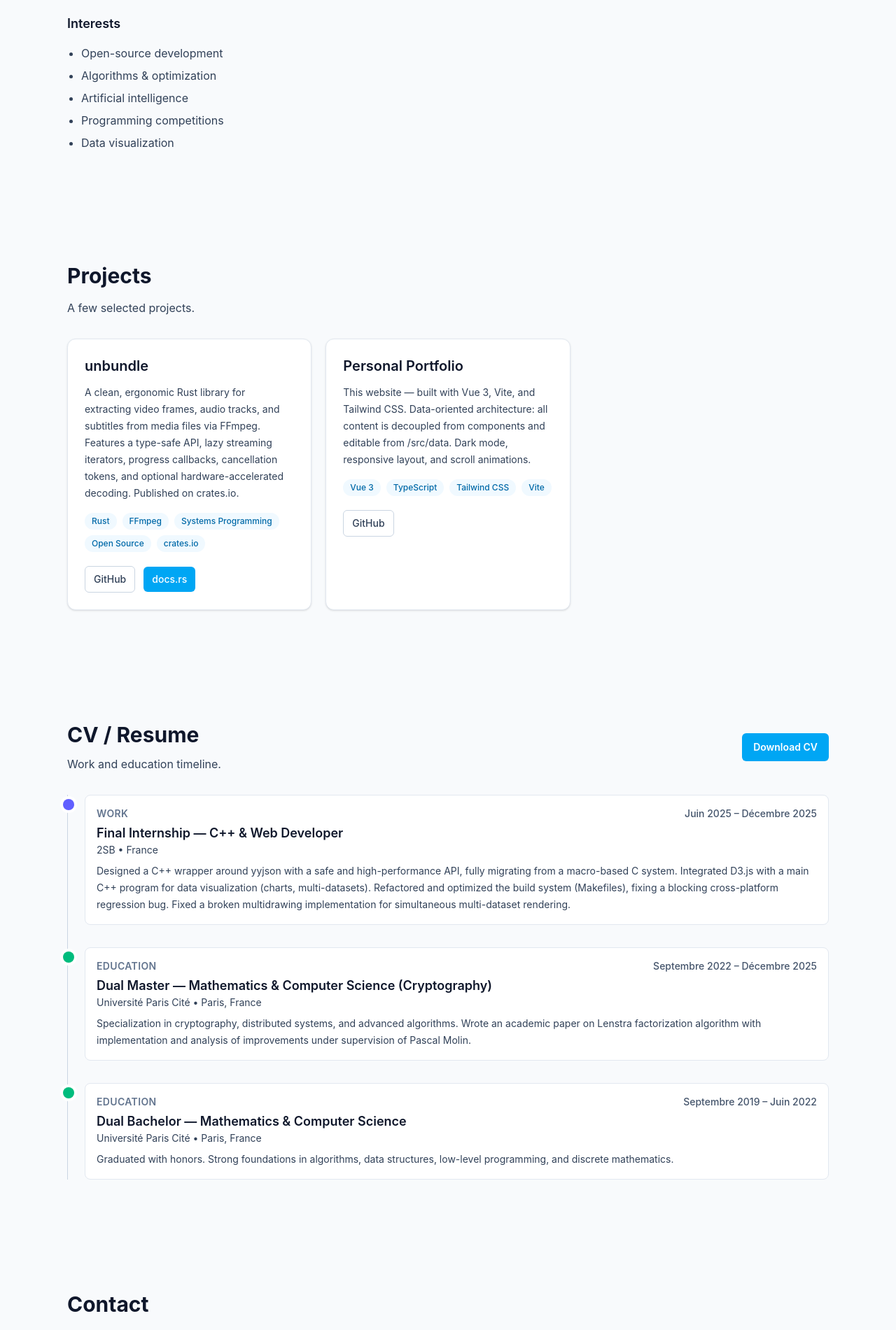
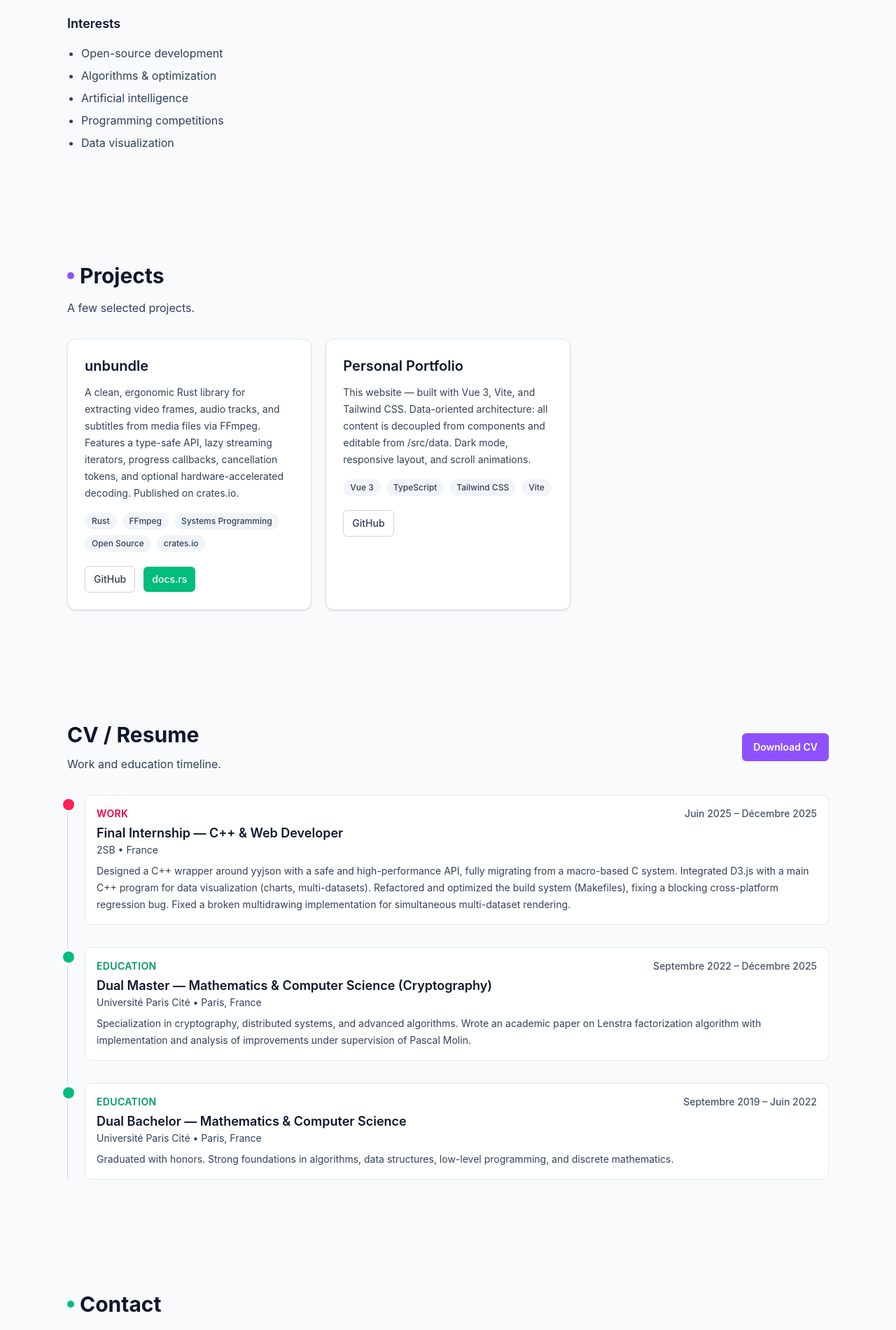
Before and after one commit to skanderjeddi/homepage, a Vue app: page / in a window 1280 px wide. Shown: the part 880-2781 px from the top of the page at 70% size. Built offline with nearby package versions, Linux system fonts and the light colour scheme.

Commit message:
style: refine dark neutral theme with subtle accent highlights

```diff
--- a/src/components/CVSection.vue
+++ b/src/components/CVSection.vue
@@ -8,7 +8,7 @@ import CVTimeline from '@/components/CVTimeline.vue'
 const copy = computed(() => i18n[locale.value])
 const isFrench = computed(() => locale.value === 'fr')
 
-const cvDownloadLink = computed(() => (isFrench.value ? '/CV.pdf' : '/cv.pdf'))
+const cvDownloadLink = '/cv.pdf'
 
 const timelineEntries = computed(() =>
   cv.map((entry: any) => ({
@@ -30,14 +30,14 @@ const timelineEntries = computed(() =>
     <div class="mb-8 flex flex-wrap items-center justify-between gap-4">
       <div>
         <h2 class="text-2xl font-bold text-slate-900 sm:text-3xl dark:text-white">{{ copy.sections.cvTitle }}</h2>
-        <p class="mt-3 max-w-2xl text-slate-700 dark:text-slate-300">
+        <p class="mt-3 max-w-2xl text-slate-700 dark:text-zinc-300">
           {{ copy.sections.cvSubtitle }}
         </p>
       </div>
 
       <a
         :href="cvDownloadLink"
-        class="inline-flex items-center rounded-md bg-sky-500 px-4 py-2.5 text-sm font-semibold text-white transition hover:bg-sky-400"
+        class="inline-flex items-center rounded-md bg-violet-500 px-4 py-2.5 text-sm font-semibold text-white transition hover:bg-violet-400 dark:bg-zinc-600 dark:hover:bg-zinc-500"
         download
       >
         {{ copy.labels.downloadCv }}
--- a/src/components/CVTimeline.vue
+++ b/src/components/CVTimeline.vue
@@ -19,27 +19,30 @@ const copy = computed(() => i18n[locale.value])
 </script>
 
 <template>
-  <ol class="relative border-s border-slate-300 pl-6 dark:border-slate-700">
+  <ol class="relative border-s border-slate-300 pl-6 dark:border-zinc-700">
     <li v-for="entry in entries" :key="entry.id" class="relative mb-8 last:mb-0">
       <span
-        class="absolute -start-[31px] mt-1.5 inline-flex h-4 w-4 items-center justify-center rounded-full ring-4 ring-white dark:ring-slate-900"
-        :class="entry.type === 'work' ? 'bg-indigo-500' : 'bg-emerald-500'"
+        class="absolute -start-[31px] mt-1.5 inline-flex h-4 w-4 items-center justify-center rounded-full ring-4 ring-white dark:ring-zinc-900"
+        :class="entry.type === 'work' ? 'bg-rose-500 dark:bg-rose-400' : 'bg-emerald-500 dark:bg-emerald-400'"
         aria-hidden="true"
       ></span>
 
-      <div class="rounded-lg border border-slate-200 bg-white p-4 dark:border-slate-700 dark:bg-slate-800">
+      <div class="rounded-lg border border-slate-200 bg-white p-4 dark:border-zinc-700 dark:bg-zinc-800">
         <div class="flex flex-wrap items-center justify-between gap-2">
-          <p class="text-sm font-semibold uppercase tracking-wide text-slate-500 dark:text-slate-400">
+          <p
+            class="text-sm font-semibold uppercase tracking-wide"
+            :class="entry.type === 'work' ? 'text-rose-600 dark:text-rose-300' : 'text-emerald-600 dark:text-emerald-300'"
+          >
             {{ entry.type === 'work' ? copy.labels.work : copy.labels.education }}
           </p>
-          <p class="text-sm font-medium text-slate-600 dark:text-slate-300">{{ entry.period }}</p>
+          <p class="text-sm font-medium text-slate-600 dark:text-zinc-300">{{ entry.period }}</p>
         </div>
 
         <h3 class="mt-1 text-lg font-semibold text-slate-900 dark:text-white">{{ entry.title }}</h3>
-        <p class="text-sm text-slate-700 dark:text-slate-300">
+        <p class="text-sm text-slate-700 dark:text-zinc-300">
           {{ entry.organization }} • {{ entry.location }}
         </p>
-        <p class="mt-2 text-sm leading-6 text-slate-700 dark:text-slate-300">{{ entry.summary }}</p>
+        <p class="mt-2 text-sm leading-6 text-slate-700 dark:text-zinc-300">{{ entry.summary }}</p>
       </div>
     </li>
   </ol>
--- a/src/components/ContactSection.vue
+++ b/src/components/ContactSection.vue
@@ -9,17 +9,20 @@ const copy = computed(() => i18n[locale.value])
 
 <template>
   <section id="contact" class="scroll-mt-24 py-14 sm:py-20">
-    <h2 class="text-2xl font-bold text-slate-900 sm:text-3xl dark:text-white">{{ copy.sections.contactTitle }}</h2>
-    <p class="mt-4 max-w-2xl text-slate-700 dark:text-slate-300">
+    <h2 class="flex items-center gap-2 text-2xl font-bold text-slate-900 sm:text-3xl dark:text-white">
+      <span class="inline-block h-2.5 w-2.5 rounded-full bg-emerald-500 dark:bg-emerald-400" aria-hidden="true"></span>
+      {{ copy.sections.contactTitle }}
+    </h2>
+    <p class="mt-4 max-w-2xl text-slate-700 dark:text-zinc-300">
       {{ copy.sections.contactSubtitle }}
     </p>
 
     <div class="mt-8 grid gap-4 sm:grid-cols-2 lg:grid-cols-4">
       <a
         :href="`mailto:${personal.email}`"
-        class="rounded-lg border border-slate-200 bg-white p-4 transition hover:border-sky-300 hover:bg-sky-50 dark:border-slate-700 dark:bg-slate-800 dark:hover:border-sky-500/60 dark:hover:bg-sky-500/10"
+        class="rounded-lg border border-slate-200 bg-white p-4 transition hover:border-rose-300 hover:bg-rose-50 dark:border-zinc-700 dark:bg-zinc-800 dark:hover:border-zinc-500/60 dark:hover:bg-zinc-700/30"
       >
-        <p class="text-xs font-semibold uppercase tracking-wide text-slate-500 dark:text-slate-400">{{ copy.labels.email }}</p>
+        <p class="text-xs font-semibold uppercase tracking-wide text-slate-500 dark:text-zinc-400">{{ copy.labels.email }}</p>
         <p class="mt-2 text-sm font-medium text-slate-900 dark:text-white">{{ personal.email }}</p>
       </a>
 
@@ -27,9 +30,9 @@ const copy = computed(() => i18n[locale.value])
         :href="personal.social.github"
         target="_blank"
         rel="noopener noreferrer"
-        class="rounded-lg border border-slate-200 bg-white p-4 transition hover:border-violet-300 hover:bg-violet-50 dark:border-slate-700 dark:bg-slate-800 dark:hover:border-violet-500/60 dark:hover:bg-violet-500/10"
+        class="rounded-lg border border-slate-200 bg-white p-4 transition hover:border-violet-300 hover:bg-violet-50 dark:border-zinc-700 dark:bg-zinc-800 dark:hover:border-zinc-500/60 dark:hover:bg-zinc-700/30"
       >
-        <p class="text-xs font-semibold uppercase tracking-wide text-slate-500 dark:text-slate-400">{{ copy.labels.github }}</p>
+        <p class="text-xs font-semibold uppercase tracking-wide text-slate-500 dark:text-zinc-400">{{ copy.labels.github }}</p>
         <p class="mt-2 text-sm font-medium text-slate-900 dark:text-white">{{ copy.labels.profile }}</p>
       </a>
 
@@ -37,9 +40,9 @@ const copy = computed(() => i18n[locale.value])
         :href="personal.social.linkedin"
         target="_blank"
         rel="noopener noreferrer"
-        class="rounded-lg border border-slate-200 bg-white p-4 transition hover:border-cyan-300 hover:bg-cyan-50 dark:border-slate-700 dark:bg-slate-800 dark:hover:border-cyan-500/60 dark:hover:bg-cyan-500/10"
+        class="rounded-lg border border-slate-200 bg-white p-4 transition hover:border-cyan-300 hover:bg-cyan-50 dark:border-zinc-700 dark:bg-zinc-800 dark:hover:border-zinc-500/60 dark:hover:bg-zinc-700/30"
       >
-        <p class="text-xs font-semibold uppercase tracking-wide text-slate-500 dark:text-slate-400">{{ copy.labels.linkedin }}</p>
+        <p class="text-xs font-semibold uppercase tracking-wide text-slate-500 dark:text-zinc-400">{{ copy.labels.linkedin }}</p>
         <p class="mt-2 text-sm font-medium text-slate-900 dark:text-white">{{ copy.labels.connect }}</p>
       </a>
 
@@ -47,9 +50,9 @@ const copy = computed(() => i18n[locale.value])
         :href="personal.social.website"
         target="_blank"
         rel="noopener noreferrer"
-        class="rounded-lg border border-slate-200 bg-white p-4 transition hover:border-teal-300 hover:bg-teal-50 dark:border-slate-700 dark:bg-slate-800 dark:hover:border-teal-500/60 dark:hover:bg-teal-500/10"
+        class="rounded-lg border border-slate-200 bg-white p-4 transition hover:border-teal-300 hover:bg-teal-50 dark:border-zinc-700 dark:bg-zinc-800 dark:hover:border-zinc-500/60 dark:hover:bg-zinc-700/30"
       >
-        <p class="text-xs font-semibold uppercase tracking-wide text-slate-500 dark:text-slate-400">{{ copy.labels.website }}</p>
+        <p class="text-xs font-semibold uppercase tracking-wide text-slate-500 dark:text-zinc-400">{{ copy.labels.website }}</p>
         <p class="mt-2 text-sm font-medium text-slate-900 dark:text-white">{{ copy.labels.visit }}</p>
       </a>
     </div>
--- a/src/components/ProjectCard.vue
+++ b/src/components/ProjectCard.vue
@@ -39,15 +39,15 @@ const demoLabel = computed(() => props.project.demoLabel ?? copy.value.labels.li
 </script>
 
 <template>
-  <article class="rounded-xl border border-slate-200 bg-white p-6 shadow-sm dark:border-slate-700 dark:bg-slate-800">
+  <article class="rounded-xl border border-slate-200 bg-white p-6 shadow-sm dark:border-zinc-700 dark:bg-zinc-800">
     <h3 class="text-xl font-semibold text-slate-900 dark:text-white">{{ title }}</h3>
-    <p class="mt-3 text-sm leading-6 text-slate-700 dark:text-slate-300">{{ description }}</p>
+    <p class="mt-3 text-sm leading-6 text-slate-700 dark:text-zinc-300">{{ description }}</p>
 
     <ul class="mt-4 flex flex-wrap gap-2">
       <li
         v-for="techItem in stack"
         :key="techItem"
-        class="rounded-full bg-sky-50 px-2.5 py-1 text-xs font-medium text-sky-700 dark:bg-sky-500/15 dark:text-sky-300"
+        class="rounded-full bg-slate-100 px-2.5 py-1 text-xs font-medium text-slate-700 dark:bg-zinc-700 dark:text-zinc-200"
       >
         {{ techItem }}
       </li>
@@ -58,7 +58,7 @@ const demoLabel = computed(() => props.project.demoLabel ?? copy.value.labels.li
         :href="project.github"
         target="_blank"
         rel="noopener noreferrer"
-        class="inline-flex items-center rounded-md border border-slate-300 px-3 py-2 text-sm font-medium text-slate-700 transition hover:bg-slate-100 dark:border-slate-700 dark:text-slate-200 dark:hover:bg-slate-800"
+        class="inline-flex items-center rounded-md border border-slate-300 px-3 py-2 text-sm font-medium text-slate-700 transition hover:bg-slate-100 dark:border-zinc-700 dark:text-zinc-200 dark:hover:bg-zinc-700"
       >
         {{ copy.labels.github }}
       </a>
@@ -67,7 +67,7 @@ const demoLabel = computed(() => props.project.demoLabel ?? copy.value.labels.li
         :href="project.demo"
         target="_blank"
         rel="noopener noreferrer"
-        class="inline-flex items-center rounded-md bg-sky-500 px-3 py-2 text-sm font-medium text-white transition hover:bg-sky-400"
+        class="inline-flex items-center rounded-md bg-emerald-500 px-3 py-2 text-sm font-medium text-white transition hover:bg-emerald-400 dark:bg-zinc-600 dark:hover:bg-zinc-500"
       >
         {{ demoLabel }}
       </a>
--- a/src/components/ProjectsSection.vue
+++ b/src/components/ProjectsSection.vue
@@ -10,8 +10,11 @@ const copy = computed(() => i18n[locale.value])
 
 <template>
   <section id="projects" class="scroll-mt-24 py-14 sm:py-20">
-    <h2 class="text-2xl font-bold text-slate-900 sm:text-3xl dark:text-white">{{ copy.sections.projectsTitle }}</h2>
-    <p class="mt-4 max-w-2xl text-slate-700 dark:text-slate-300">
+    <h2 class="flex items-center gap-2 text-2xl font-bold text-slate-900 sm:text-3xl dark:text-white">
+      <span class="inline-block h-2.5 w-2.5 rounded-full bg-violet-500 dark:bg-violet-400" aria-hidden="true"></span>
+      {{ copy.sections.projectsTitle }}
+    </h2>
+    <p class="mt-4 max-w-2xl text-slate-700 dark:text-zinc-300">
       {{ copy.sections.projectsSubtitle }}
     </p>
 
--- a/src/data/personal.js
+++ b/src/data/personal.js
@@ -3,6 +3,7 @@ export const personal = {
   tagline: 'Développeur passionné · Maths, Algorithmique & Web',
   taglineEn: 'Passionate developer · Math, Algorithms & Web',
   avatar: '/avatar.jpg', // drop your photo in /public
+  avatarPosition: '50% 24%', // adjust to center your face better
   email: 'skanderjeddi@fastmail.com',
   location: 'Labruguière, France',
   bio: `Double master en mathématiques et informatique (Cryptographie) à l'Université Paris Cité.
@@ -36,7 +37,7 @@ From low-level C++ systems to Vue.js interfaces, I apply the same standards: cle
     projectsTarget: '#projects',
     cvLabel: 'Télécharger mon CV',
     cvLabelEn: 'Download CV',
-    cvHref: '/CV.pdf', // drop your CV.pdf in /public
+    cvHref: '/cv.pdf', // drop your cv.pdf in /public
     cvHrefEn: '/cv.pdf',
   },
   skills: [
--- a/src/views/HomeView.vue
+++ b/src/views/HomeView.vue
@@ -14,10 +14,10 @@ const copy = computed(() => i18n[locale.value])
 </script>
 
 <template>
-  <div class="min-h-screen bg-slate-50 text-slate-900 dark:bg-slate-900 dark:text-slate-50">
+  <div class="min-h-screen bg-slate-50 text-slate-900 dark:bg-zinc-900 dark:text-zinc-50">
     <a
       href="#hero"
-      class="sr-only focus:not-sr-only focus:absolute focus:left-4 focus:top-4 focus:z-[60] focus:rounded-md focus:bg-sky-500 focus:px-3 focus:py-2 focus:text-white"
+      class="sr-only focus:not-sr-only focus:absolute focus:left-4 focus:top-4 focus:z-[60] focus:rounded-md focus:bg-violet-500 focus:px-3 focus:py-2 focus:text-white"
     >
       {{ copy.labels.skipToContent }}
     </a>
```
Also changed, not shown: src/components/FooterSection.vue (+4 -4 lines), src/components/HeroSection.vue (+6 -5 lines), src/components/NavBar.vue (+8 -8 lines).
